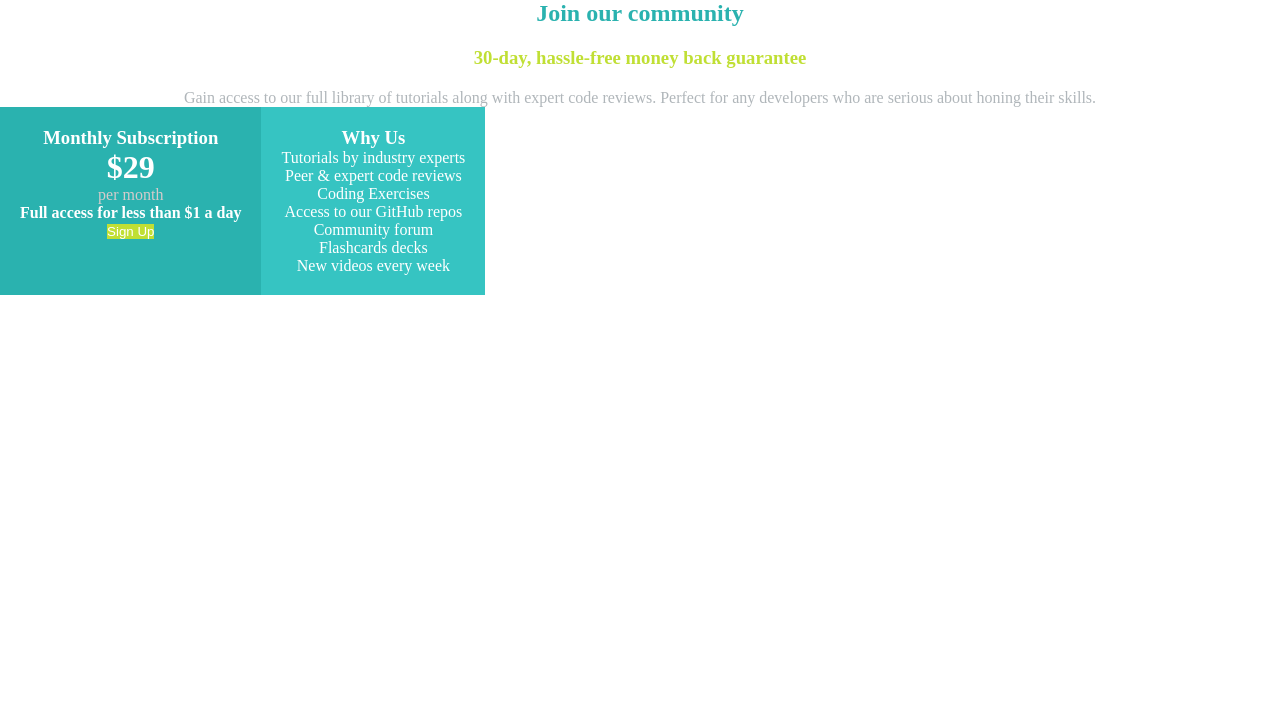
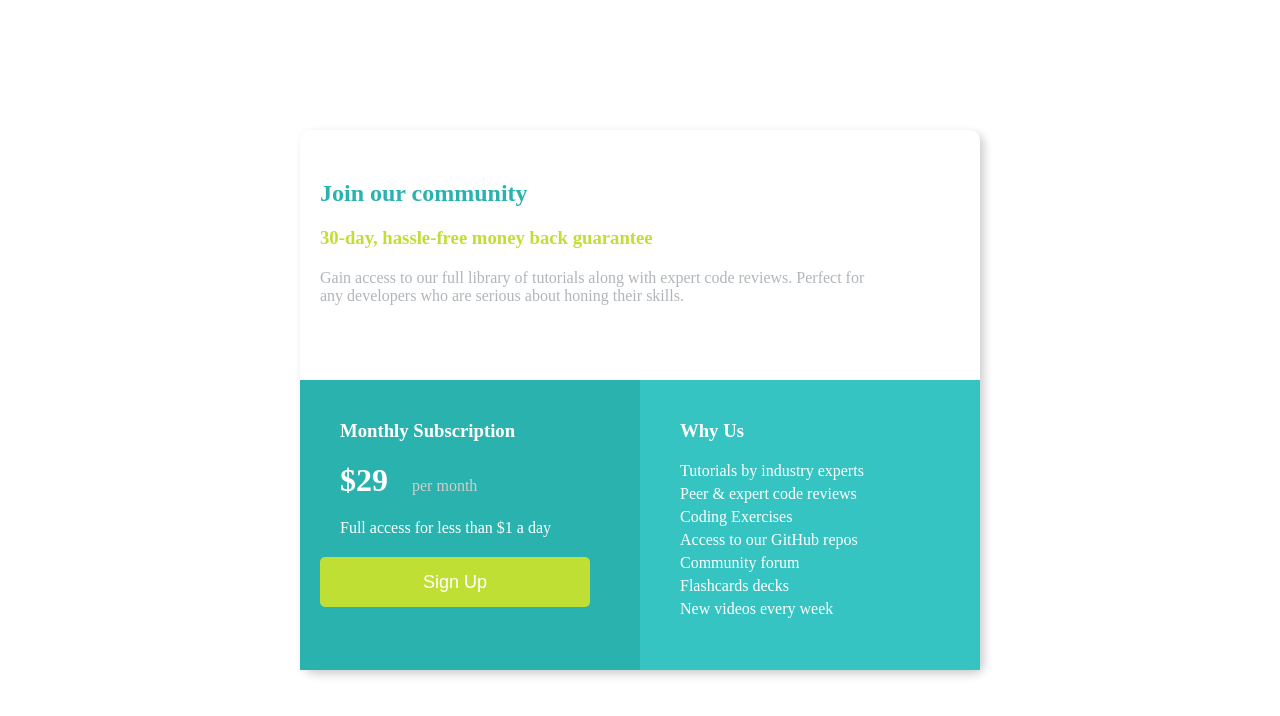
Before and after one commit to Bianca-Dascalescu/frontend-mentor-pricegrid, a plain HTML site: page index.html in a window 1280 px wide. Drawn offline with Linux system fonts and the light colour scheme.

Commit message:
adjust the layout

```diff
--- a/index.html
+++ b/index.html
@@ -11,7 +11,8 @@
 </head>
 <body>
 <div id="container">
-    <div class="first-item">
+    <div id="inside-container">
+    <div id="first-item">
         <h2 id="title">Join our community</h2>
         <h3 id="sub-title">30-day, hassle-free money back guarantee</h3>
         <p id="paragraph">Gain access to our full library of tutorials along with expert code reviews. Perfect for any developers who are serious about honing their skills.</p>
@@ -20,8 +21,8 @@
     <div id="second-item">
         <h3 id="subscription-text">Monthly Subscription</h3>
         <h1 id="price">$29</h1>
-        <p id="period">per month</p>
-        <h4 id="sub-price">Full access for less than $1 a day</h4>
+        <p id="period-of-time">per month</p>
+        <p id="sub-price">Full access for less than $1 a day</p>
         <button id="signup-button">Sign Up</button>
     </div>
     <div id="third-item">
@@ -38,5 +39,6 @@
     </div>
 </div>
 </div>
+</div>
 </body>
 </html>
--- a/style.css
+++ b/style.css
@@ -6,69 +6,89 @@
     padding: 0;
 }
 
+/* general container */
+
 #container{
     display: flex;
-    flex-direction: column;
-    text-align: center;
+    justify-content: center;
+    align-items: center;
+    height: 100vh;
 }
 
-
-.secondContainer{
-    display: flex;
-
-}
+ /* general properties and values applicable for both mobile and desktop design*/
 
 #title{
     color:hsl(179, 62%, 43%);
-    margin-bottom: 20px;
+    margin: 20px;
 }
 
 #sub-title{
     color: hsl(71, 73%, 54%);
-    margin-bottom: 20px;
+    margin: 20px;
 }
 
 #paragraph{
     color: hsl(204, 7%, 71%);
+    margin: 20px;
 }
 
 #subscription-text{
     color: white;
+    margin: 20px;
 }
+
 #price{
     color: white;
+    margin: 20px;
+    display: inline;
 }
 
-#period{
+#period-of-time{
     color: rgb(213, 203, 203);
+    display: inline;
 }
 
 #sub-price{
     color: white;
+    margin: 20px;
 }
 
 #signup-button{
     background-color:hsl(71, 73%, 54%);
     color: white;
     border: none;
+    font-size: 18px;
+    width: 90%;
+    height: 50px;
+    border-radius: 5px;
+}
+
+#signup-button:hover{
+    background-color:hsl(71, 84%, 55%);
 }
 
 #details{
     color: white;
+    margin: 20px;
 }
 
 #details-list{
     color: white;
     list-style: none;
+    margin: 20px;
 }
 
-/* second-item */
+ul{
+    display: flex;
+    flex-direction: column;
+    gap: 5px;
+}
+
 #second-item{
     background-color: hsl(179, 62%, 43%);
     padding: 20px;
 }
 
-/* third-item */
 #third-item{
     background-color: hsl(179, 57%, 49%);
     padding: 20px;
@@ -76,9 +96,49 @@ list-style: none;
 
 /* media-query */
 
+/* mobile */
+
+@media(max-width: 375px){
+
+#inside-container{
+    padding: 20px;
+    margin-top: 70px;
+}
+
+#first-item{
+    width: 100%;
+    height: 200px;
+    margin-top: 20px;
+    margin-bottom: 30px;
+    }
+}
 
 
 /* desktop */
 
+@media(min-width: 376px){
+/* first item/container */
+/* set the dimesions of the 3 containers */
 
-/* mobile */
+#first-item{
+    width: 600px;
+    height: 200px;
+    margin-top: 50px;
+}
+
+#second-item, #third-item{
+    width: 300px;
+    height: 250px;
+}
+
+/* second-item/container */
+
+.secondContainer{
+    display: flex;
+}
+
+#inside-container {
+    box-shadow: 4px 4px 10px rgba(0, 0, 0, 0.2);
+    border-radius: 10px;
+  }
+}
```
Lines whose indentation alone changed are shown as unchanged.
